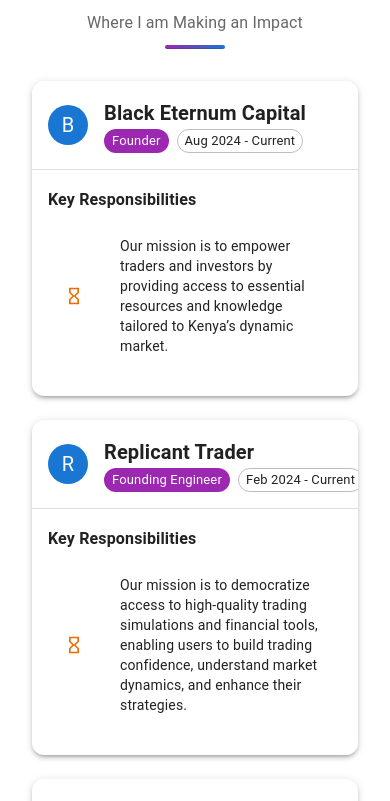
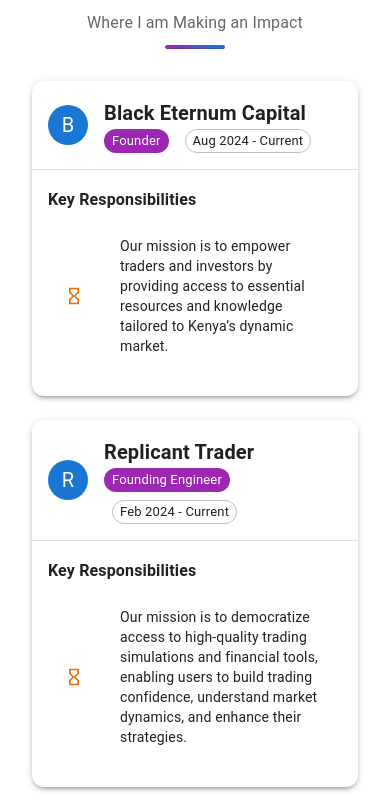
Before and after one commit to olivernjeru/olivernjeru.github.io, a React (Create React App) app: page / in a window 390 px wide. Shown: the part 3526-4327 px from the top of the page. Built offline with nearby package versions, Linux system fonts and the light colour scheme.

Commit message:
fix: update Chip layout in Experience component for better responsiveness

```diff
--- a/src/components/Experience.js
+++ b/src/components/Experience.js
@@ -73,7 +73,7 @@
                         </Typography>
                       }
                       subheader={
-                        <Stack direction="row" spacing={1} alignItems="center">
+                        <Stack direction="row" spacing={1} alignItems="center" sx={{ display: 'flex', flexWrap: 'wrap', gap: 1 }}>
                           <Chip
                             label={details.title}
                             size="small"
```
